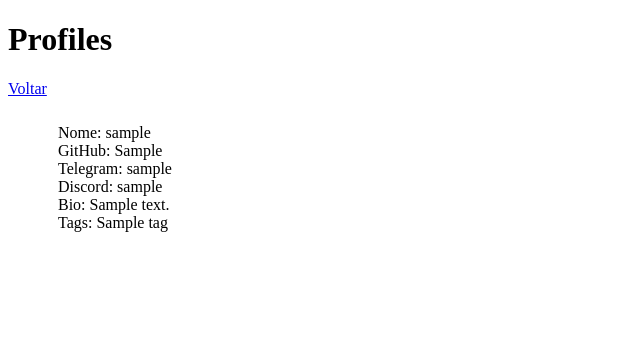
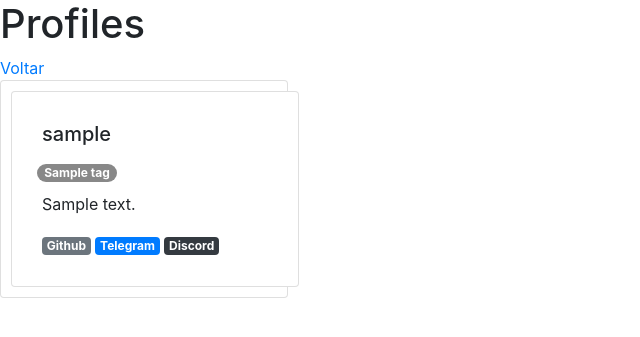
Before and after one commit to talesmm14/Busque-o-seu-amiguinho, a Django app: page /profiles/ in a window 1280 px wide. Shown: the top 337 px of the page, without its empty margins (0-640 px from the left). Run offline with Django 3.2, Linux system fonts and the light colour scheme; tables that the repository leaves empty hold one stand-in row (values such as "Sample post"); some libraries are stand-ins or nearby versions.

Commit message:
profiles.html

```diff
--- a/BusqueAmiginho/settings.py
+++ b/BusqueAmiginho/settings.py
@@ -38,6 +38,7 @@ INSTALLED_APPS = [
     'django.contrib.messages',
     'django.contrib.staticfiles',
     'widget_tweaks',
+    'colorful',
     "django_select2",
     'core',
 ]
--- a/core/models.py
+++ b/core/models.py
@@ -1,5 +1,5 @@
+from colorful.fields import RGBColorField
 from django.db import models
-
 from django.contrib.auth.models import User
 
 
@@ -36,6 +36,7 @@ class StudyRoom(models.Model):
 
 class Tag(models.Model):
     name = models.CharField("Tag", max_length=100, default="", blank=False)
+    color = RGBColorField()
 
     def __str__(self):
         return self.name
--- a/requirements.txt
+++ b/requirements.txt
@@ -1,3 +1,4 @@
+colorful
 asgiref==3.2.7
 astroid==2.3.3
 autopep8==1.4.4
@@ -41,3 +42,4 @@ wcwidth==0.1.7
 wrapt==1.11.2
 django-widget-tweaks
 django-select2
+django-colorful
--- a/templates/profiles.html
+++ b/templates/profiles.html
@@ -6,9 +6,47 @@
     <title>Profiles</title>
     <style>
         div {
-            padding:10px}
+            padding: 10px
+        }
+
         ul {
-            list-style-type:none}
+            list-style-type: none
+        }
+
+        /* darken the control area */
+
+        .carousel .carousel-control {
+            opacity: 1
+        }
+
+        .carousel .carousel-control.left {
+            background-image: linear-gradient(to right, rgb(0, 0, 0) 0, rgba(0, 0, 0, 0) 100%);
+        }
+
+        .carousel .carousel-control.right {
+            background-image: linear-gradient(to right, rgba(0, 0, 0, 0) 0, rgb(0, 0, 0) 100%);
+        }
+
+
+        /* add darkness over the image */
+        .item {
+            position: relative
+        }
+
+        .item:before {
+            content: '';
+            background: rgba(0, 0, 0, 0.2);
+            /* change this value from 0.1 to 1; */
+            width: 30px;
+            height: 30px;
+            display: block;
+            position: absolute;
+            left: 0;
+            top: 0;
+            z-index: 5;
+        }
+
+
     </style>
 </head>
 <body>
@@ -16,19 +54,29 @@
 <a href="{% url 'page_home_view' %}"
    aria-pressed="true">Voltar
 </a>
-<ul>
+{% load static %}
+<!-- Bootstrap core CSS -->
+<link href="{% static 'vendor/bootstrap/css/bootstrap.min.css' %}" rel="stylesheet">
 {% for profile in profiles %}
-    <div>
-        <li>Nome: {{ profile.user }}</li>
-        <li>GitHub: {{ profile.github }}</li>
-        <li>Telegram: {{ profile.telegram_nick }}</li>
-        <li>Discord: {{ profile.discord_nick }}</li>
-        <li>Bio: {{ profile.bio }}</li>
+    <div class="card" style="width: 18rem;">
+
+        <div class="card" style="width: 18rem;">
+            <div class="card-body">
+                <h5 class="card-title">{{ profile.user }}</h5>
+                <div class="row ">
                     {% for tag in profile.tags.get_queryset %}
-            <li>Tags: {{ tag.name }}</li>
+                        <h6 class="card-subtitle text-white"><span class="badge badge-pill" style="background-color : {{ tag.color }}">
+                            {{ tag.name }} </span>
+                        </h6>
                     {% endfor %}
                 </div>
+                <p class="card-text">{{ profile.bio }}</p>
+                <a href="{{ profile.github }}" class="badge badge-secondary">Github</a>
+                <a href="https://t.me/{{ profile.telegram_nick }}" class="badge badge-primary">Telegram</a>
+                <a href="https://t.me/{{ profile.discord_nick }}" class="badge badge-dark">Discord</a>
+            </div>
+        </div>
+    </div>
 {% endfor %}
-</ul>
 </body>
 </html>
```
Lines whose indentation alone changed are shown as unchanged.
